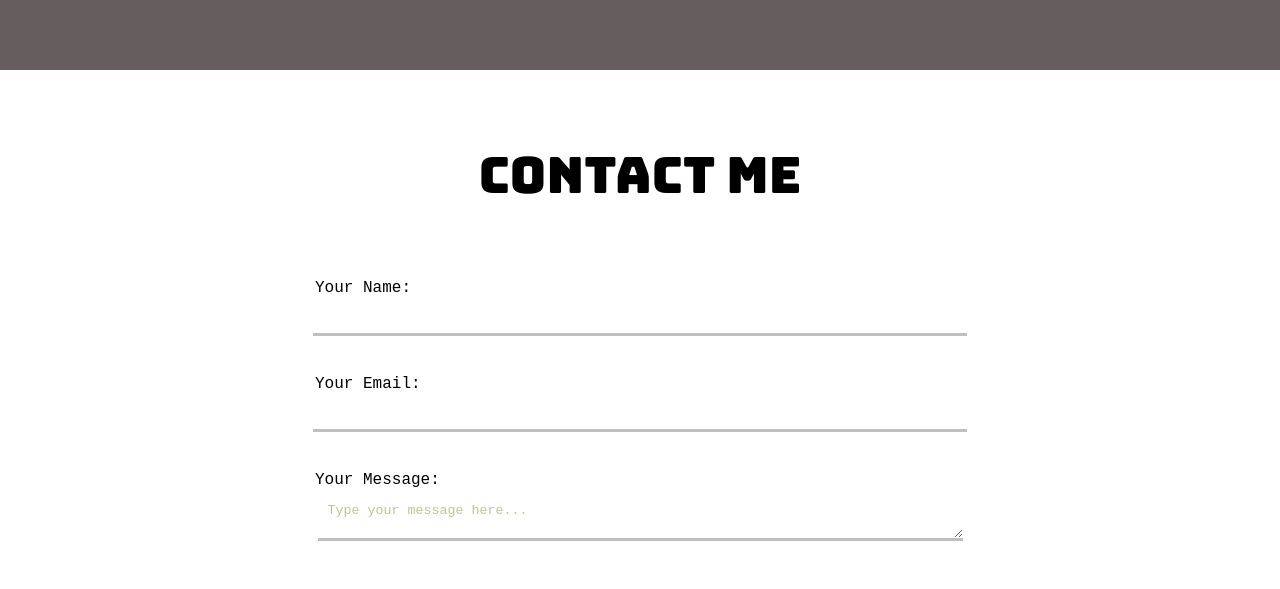
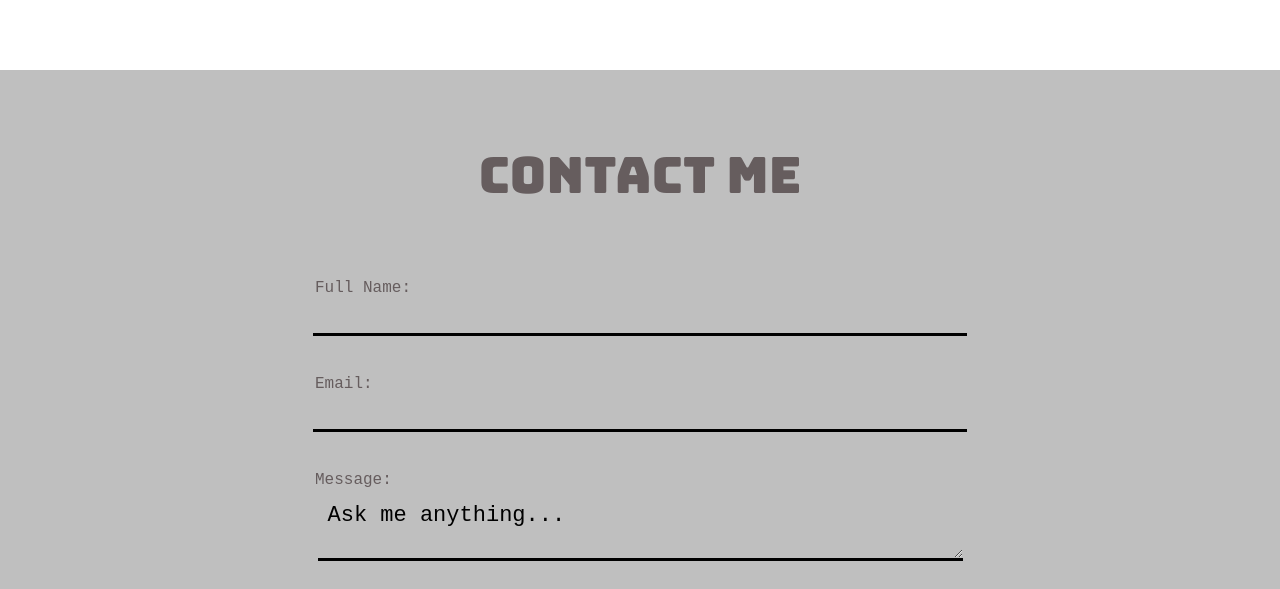
Before and after one commit to jhiggi44/personal-portfolio, a React (Create React App) app: page / in a window 1280 px wide. Shown: the part 2191-2780 px from the top of the page. Built offline with nearby package versions, Linux system fonts and the light colour scheme; no server answers; a web font is replaced by a local one.

Commit message:
changed social media icon colors

```diff
--- a/src/components/Contact.js
+++ b/src/components/Contact.js
@@ -3,7 +3,9 @@ import styled from 'styled-components';
 import * as emailjs from 'emailjs-com';
 
 const Container = styled.div`
-    margin: 0 10vw;
+    // margin: 0 10vw;
+    padding: 0 10vw 80px 10vw;
+    background-color: #BFBFBF;
     font-family: 'Roboto Mono', monospace;
 `;
 
@@ -14,7 +16,7 @@ const Title = styled.h2`
     font-size: 50px;
     font-weight: 400;
     text-align: center;
-    color: black;
+    color: #665D5E;
 `;
 
 const Label = styled.label`
@@ -22,8 +24,7 @@ const Label = styled.label`
     margin: 40px auto 0 auto;
     width: 100%;
     max-width: 650px;
-    color: #88918e;
-    color: black;
+    color: #665D5E;
 `;
 
 const Input = styled.input`
@@ -32,15 +33,16 @@ const Input = styled.input`
     width: 100%;
     max-width: 650px;
     border: none;
-    border-bottom: 3px solid #BFBFBF;
+    background-color: #BFBFBF;
+    border-bottom: 3px solid black;
     font-size: 22px;
     font-family: 'Roboto Mono', monospace;
-    color: #BFBFBF;
+    color: black;
 
     :focus {
         padding-top: 20px;
         border-bottom: 5px solid #7a7ae6;
-        border-bottom: 5px solid #B8C795;
+        border-bottom: 5px solid #F0EB5B;
     }
 `;
 
@@ -53,15 +55,16 @@ const MsgBox = styled.textarea`
     width: 100%;
     height: auto;
     border: none;
-    border-bottom: 3px solid #BFBFBF;
+    border-bottom: 3px solid black;
     font-family: 'Roboto Mono', monospace;
-    color: #7a7ae6;
-    color: #B8C795;
+    background-color: #BFBFBF;
+    font-size: 22px;
+    color: black;
 
     :focus {
         padding-top: 20px;
         border-bottom: 5px solid #7a7ae6;
-        border-bottom: 5px solid #B8C795;
+        border-bottom: 5px solid #F0EB5B;
     }
 `;
 
@@ -73,10 +76,10 @@ const SubmitBtn = styled.button`
     max-width: 650px;
     border: none;
     border-radius: 2px;
-    background-color: #BCC795;
+    background-color: #F0EB5B;
     text-align: center;
     font-size: 22px;
-    color: white;
+    color: black;
     font-family: 'Roboto Mono', monospace;
 `;
 
@@ -89,14 +92,14 @@ function Contact() {
         <Container>
             <Title>Contact Me</Title>
             <form>
-                <Label>Your Name:</Label>
+                <Label>Full Name:</Label>
                 <Input
                     type="text"
                     onChange={(e) => {
                         setName(e.target.value);
                     }}
                 />
-                <Label>Your Email:</Label>
+                <Label>Email:</Label>
                 <Input
                     type="text"
                     onChange={(e) => {
@@ -108,7 +111,7 @@ function Contact() {
                         e.target.style.color = "pink";
                     }}
                 >
-                    Your Message:</Label>
+                    Message:</Label>
                 <MsgBox
                     onChange={(e) => {
                         setMsg(e.target.value);
@@ -119,7 +122,7 @@ function Contact() {
                             setIsMsg(true);
                         }
                     }}
-                    defaultValue="Type your message here..."
+                    defaultValue="Ask me anything..."
                 />
                 <SubmitBtn onClick={(e) => {
                     e.preventDefault();
--- a/src/components/Footer.js
+++ b/src/components/Footer.js
@@ -2,8 +2,8 @@ import React from 'react';
 import styled from 'styled-components';
 
 import clearImg from '../images/clear-vintage.png';
-import githubLogo from '../images/github-logo.svg';
-import linkLogo from '../images/linkedin-logo.svg';
+import githubLogo from '../images/github-logo-yellow.svg';
+import linkLogo from '../images/linkedin-logo-yellow.svg';
 import stars from '../images/stars.png';
 
 const Container = styled.div`
@@ -12,7 +12,6 @@ const Container = styled.div`
     flex-wrap: wrap;
     justify-content: space-evenly;
     align-items: center;
-    margin-top: 80px;
     width: 100vw;
     max-width: 100vw;
     height: auto;
--- a/src/components/Header.js
+++ b/src/components/Header.js
@@ -11,7 +11,6 @@ import stars from '../images/stars.png';
 const Container = styled.div`
     position: relative;
     width: 100vw;
-    background-color: #020343;
     background-image: url("${stars}");
     // background: linear-gradient(black, grey);
     overflow: hidden;
@@ -123,8 +122,8 @@ function Header() {
         <Container>
             <IntroImg />
             <TxtContainer>
-                <TxtBlock style={{top: "5vh", left: (sizingOffset === 2.25) ?  "5%": `calc(20% + ${pos/(10 * sizingOffset)}px)`}} color="#AF3333">That's no moon!</TxtBlock>
-                <TxtBlock style={{top: "20vh", right: (sizingOffset === 2.25) ?  "5%" : `calc(20% + ${pos/(10 * sizingOffset)}px)`}} color="#B8C795">It's a portfolio!</TxtBlock>
+                <TxtBlock style={{top: "5vh", left: (sizingOffset === 2.25) ?  "5%": `calc(20% + ${pos/(10 * sizingOffset)}px)`}} color="#F0EB5B">That's no moon!</TxtBlock>
+                <TxtBlock style={{top: "20vh", right: (sizingOffset === 2.25) ?  "5%" : `calc(20% + ${pos/(10 * sizingOffset)}px)`}} color="#F0EB5B">It's a portfolio!</TxtBlock>
             </TxtContainer>
             {blockInfo.map((block, i) =>
                 // <BitBlock key={i} margin={block.margin} zIndex={block.size} style={{bottom: `${getBottomPos(pos, block.size, block.offset, 1.4)}vh`}}>
--- a/src/components/Portfolio.js
+++ b/src/components/Portfolio.js
@@ -8,6 +8,7 @@ import styled from 'styled-components';
 
 const Container = styled.div`
     overflow: hidden;
+    background-color: black;
 `;
 
 function Portfolio() {
--- a/src/components/Projects.js
+++ b/src/components/Projects.js
@@ -13,6 +13,7 @@ const Container = styled.div`
     background-color: #f3db95;
     background-color: #BFBFBF;
     background-color: #665D5E;
+    background-color: white;
     // background: linear-gradient(black, grey);
     // clip-path: polygon(83% 2%, 100% 0, 100% 100%, 19% 98%, 0 100%, 0 0);
     // clip-path: polygon(100% 0, 100% 100%, 35% 98%, 0 100%, 0 0);
```
Also changed, not shown: src/images/github-logo-yellow.svg (added), src/images/linkedin-logo-yellow.svg (added).
